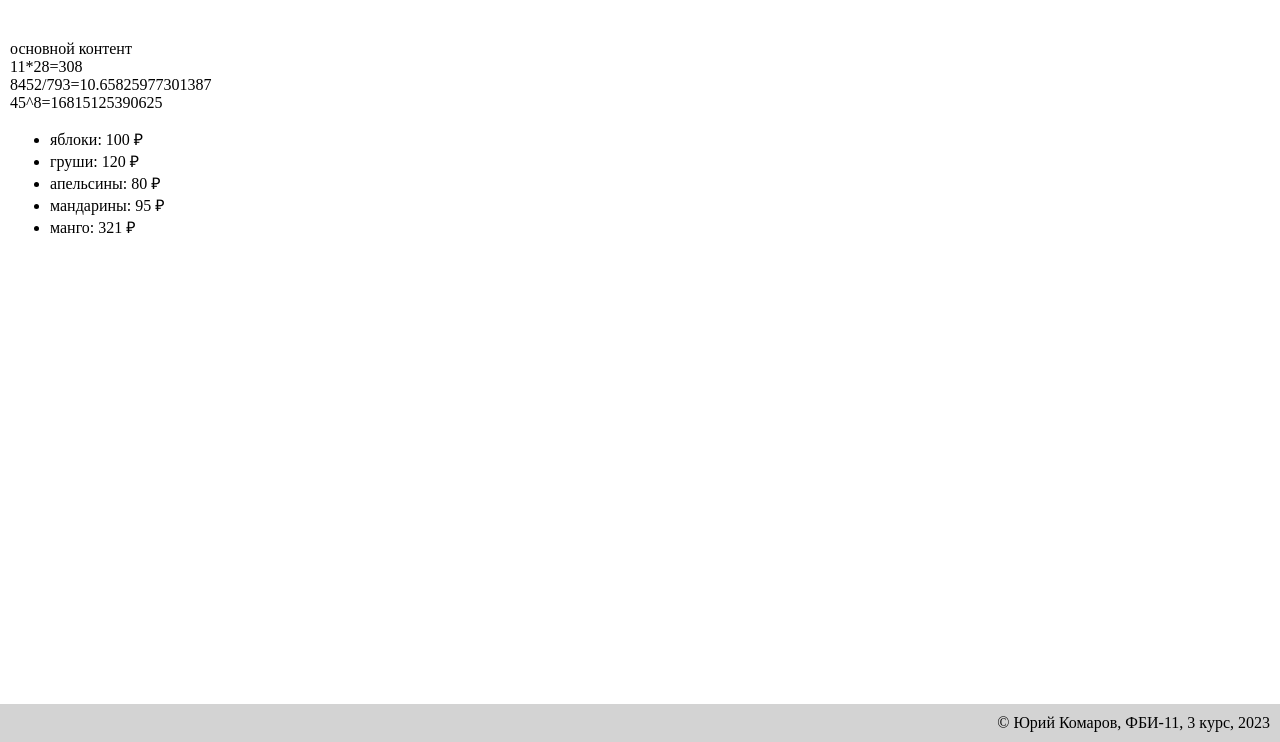
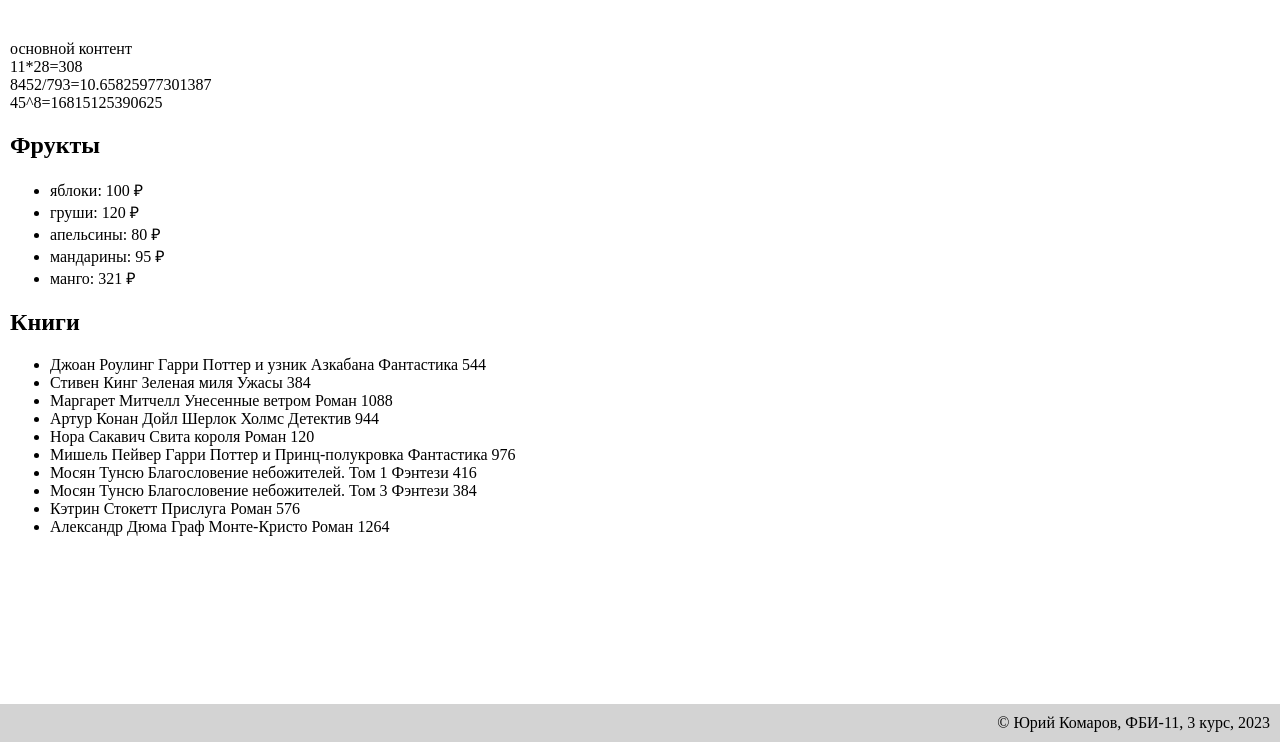
Before and after one commit to Assin0/web-programming-labs-2, a Flask app: page /lab2/example in a window 1280 px wide. Shown: the part 58-800 px from the top of the page. Run offline with Flask 3, Linux system fonts and the light colour scheme.

Commit message:
Книги

```diff
--- a/app.py
+++ b/app.py
@@ -14,7 +14,19 @@ def example():
         {'name':'мандарины', 'price': 95},
         {'name':'манго', 'price': 321}
         ]
-    return render_template("example.html", name=name, number=number, group=group, course=course, fruits=fruits)
+    books = [
+        {'author':'Джоан Роулинг', 'name': 'Гарри Поттер и узник Азкабана', 'genre': 'Фантастика',  'pages': 544},
+        {'author':'Стивен Кинг', 'name': 'Зеленая миля', 'genre': 'Ужасы',  'pages': 384},
+        {'author':'Маргарет Митчелл', 'name': 'Унесенные ветром', 'genre': 'Роман',  'pages': 1088},
+        {'author':'Артур Конан Дойл', 'name': 'Шерлок Холмс', 'genre': 'Детектив',  'pages': 944},
+        {'author':'Нора Сакавич', 'name': 'Свита короля', 'genre': 'Роман',  'pages': 120},
+        {'author':'Мишель Пейвер', 'name': 'Гарри Поттер и Принц-полукровка', 'genre': 'Фантастика',  'pages': 976},
+        {'author':'Мосян Тунсю', 'name': 'Благословение небожителей. Том 1', 'genre': 'Фэнтези',  'pages': 416},
+        {'author':'Мосян Тунсю', 'name': 'Благословение небожителей. Том 3', 'genre': 'Фэнтези',  'pages': 384},
+        {'author':'Кэтрин Стокетт', 'name': 'Прислуга', 'genre': 'Роман',  'pages': 576},
+        {'author':'Александр Дюма', 'name': 'Граф Монте-Кристо', 'genre': 'Роман',  'pages': 1264}
+        ]
+    return render_template("example.html", name=name, number=number, group=group, course=course, fruits=fruits, books=books)
 
 @app.route('/')
 @app.route("/index")
--- a/templates/example.html
+++ b/templates/example.html
@@ -20,9 +20,16 @@
         <br>
         45^8={{45**8}}
         <br>
+        <h2>Фрукты</h2>
         <ul>
             {% for f in fruits %}
             <li>{{ f.name }}: {{ f.price }} &#x20bd</li>
+            {% endfor %}
+        </ul>
+        <h2>Книги</h2>
+        <ul>
+            {% for b in books %}
+            <li>{{ b.author }} {{ b.name }} {{ b.genre }} {{ b.pages }}</li>
             {% endfor %}
         </ul>
     </main>
```
